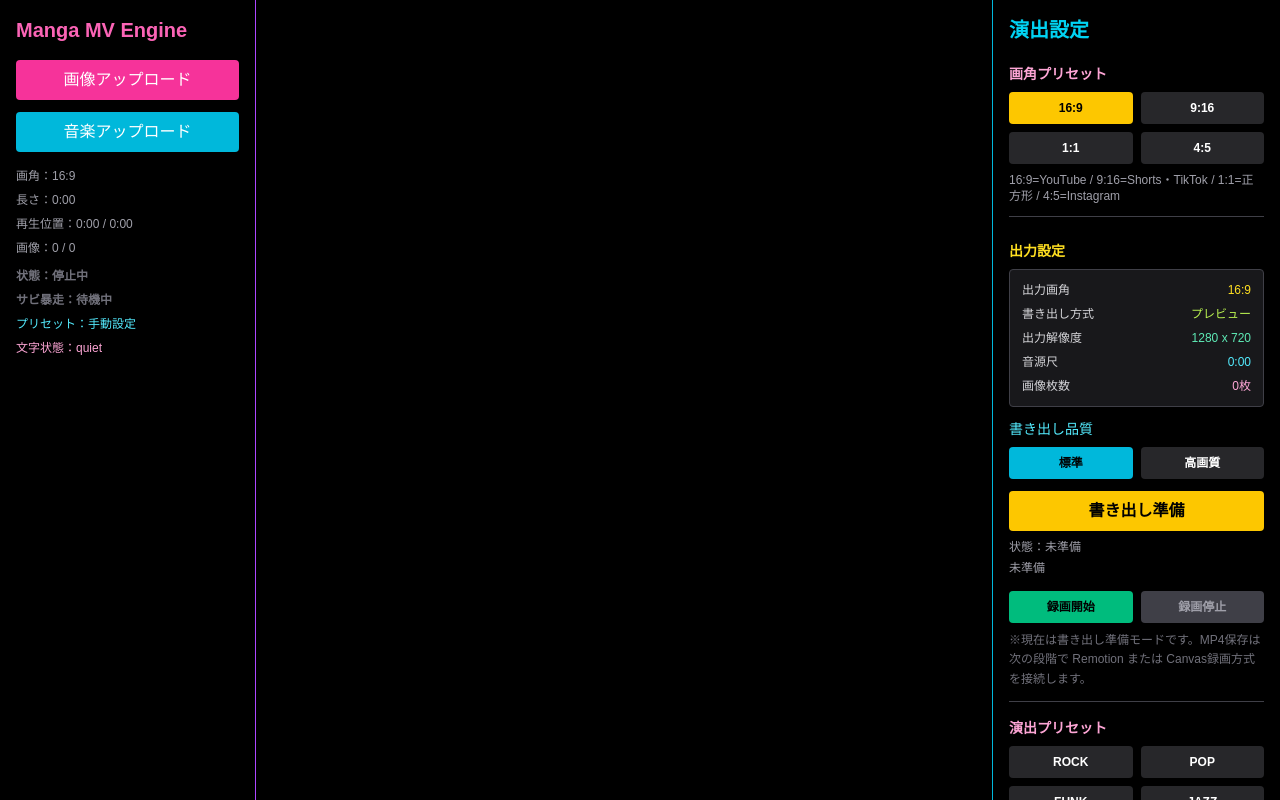
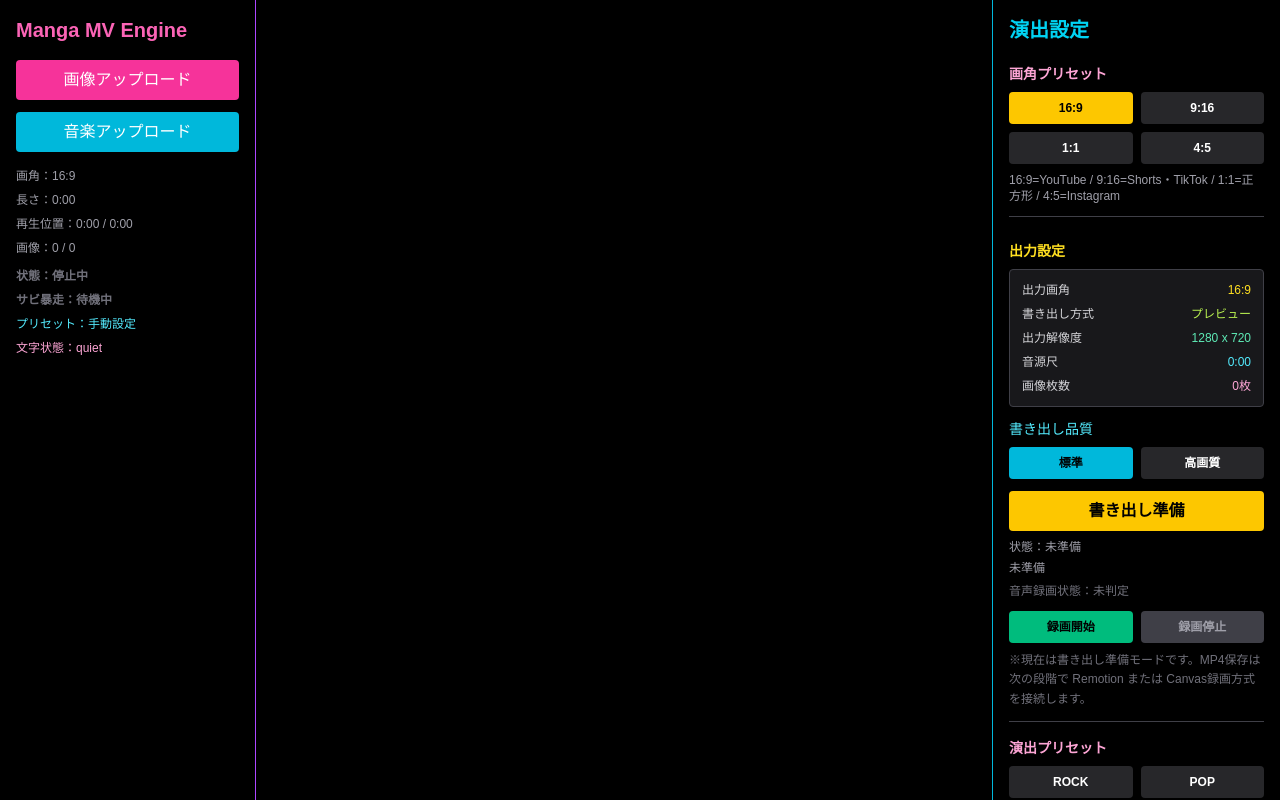
Before and after one commit to utugorou/manga-mv-engine, a Next.js app: page / in a window 1280 px wide. Shown: the top 800 px of the page. Built offline with nearby package versions, Linux system fonts and the light colour scheme.

Commit message:
Resolve PR12 recording conflicts with main-aligned audio WebM integration

```diff
--- a/app/page.tsx
+++ b/app/page.tsx
@@ -75,6 +75,9 @@ export default function Home() {
   const [exportMessage, setExportMessage] = useState("未準備");
   const [isRecording, setIsRecording] = useState(false);
   const [recordedVideoUrl, setRecordedVideoUrl] = useState<string | null>(null);
+  const [exportAudioStatus, setExportAudioStatus] = useState<
+    "with-audio" | "video-only" | "unknown"
+  >("unknown");
 
   const [showBubble, setShowBubble] = useState(false);
   const [bubbleText, setBubbleText] = useState("ここにセリフ");
@@ -720,6 +723,7 @@ export default function Home() {
       recorder.start();
 
       setIsRecording(true);
+      setExportAudioStatus(hasAudio ? "with-audio" : "video-only");
       setExportStatus("recording");
       setExportMessage(
         hasAudio
@@ -1087,6 +1091,7 @@ export default function Home() {
             handleStopRecording={handleStopRecording}
             isRecording={isRecording}
             recordedVideoUrl={recordedVideoUrl}
+            exportAudioStatus={exportAudioStatus}
             formatTime={formatTime}
           />
 
--- a/src/components/ExportPanel.tsx
+++ b/src/components/ExportPanel.tsx
@@ -22,6 +22,7 @@ type ExportPanelProps = {
   handleStopRecording: () => void;
   isRecording: boolean;
   recordedVideoUrl: string | null;
+  exportAudioStatus: "with-audio" | "video-only" | "unknown";
   formatTime: (time: number) => string;
 };
 
@@ -39,6 +40,7 @@ export default function ExportPanel({
   handleStopRecording,
   isRecording,
   recordedVideoUrl,
+  exportAudioStatus,
   formatTime,
 }: ExportPanelProps) {
   const resolution = getExportResolution(aspectRatio, exportQuality);
@@ -111,6 +113,14 @@ export default function ExportPanel({
         状態：{getExportStatusLabel(exportStatus)}
       </p>
       <p className="text-xs text-zinc-400 mt-1 leading-relaxed">{exportMessage}</p>
+      <p className="text-xs text-zinc-500 mt-1">
+        音声録画状態：
+        {exportAudioStatus === "with-audio"
+          ? "音声付き"
+          : exportAudioStatus === "video-only"
+            ? "映像のみ（環境非対応または音声トラックなし）"
+            : "未判定"}
+      </p>
 
       <div className="grid grid-cols-2 gap-2 mt-3">
         <button
--- a/src/lib/canvasRecorder.ts
+++ b/src/lib/canvasRecorder.ts
@@ -51,17 +51,10 @@ export const drawTextOverlay = (
   ctx.fillText(text, x, y);
 };
 
-const createComposedStream = (
-  canvas: HTMLCanvasElement,
-  fps: number,
+export const getAudioStreamFromElement = (
   audioElement?: HTMLAudioElement | null
-): { stream: MediaStream; hasAudio: boolean } => {
-  const canvasStream = canvas.captureStream(fps);
-  const composedStream = new MediaStream(canvasStream.getVideoTracks());
-
-  if (!audioElement) {
-    return { stream: composedStream, hasAudio: false };
-  }
+): MediaStream | null => {
+  if (!audioElement) return null;
 
   const capture = (audioElement as HTMLAudioElement & {
     mozCaptureStream?: () => MediaStream;
@@ -72,18 +65,29 @@ const createComposedStream = (
       captureStream?: () => MediaStream;
     }).mozCaptureStream;
 
-  if (!capture) {
+  if (!capture) return null;
+
+  try {
+    return capture.call(audioElement);
+  } catch {
+    return null;
+  }
+};
+
+export const combineCanvasAndAudioStreams = (
+  canvasStream: MediaStream,
+  audioStream?: MediaStream | null
+): { stream: MediaStream; hasAudio: boolean } => {
+  const composedStream = new MediaStream(canvasStream.getVideoTracks());
+
+  if (!audioStream) {
     return { stream: composedStream, hasAudio: false };
   }
 
-  try {
-    const audioStream = capture.call(audioElement);
-    const audioTracks = audioStream.getAudioTracks();
-    audioTracks.forEach((track) => composedStream.addTrack(track));
-    return { stream: composedStream, hasAudio: audioTracks.length > 0 };
-  } catch {
-    return { stream: composedStream, hasAudio: false };
-  }
+  const audioTracks = audioStream.getAudioTracks();
+  audioTracks.forEach((track) => composedStream.addTrack(track));
+
+  return { stream: composedStream, hasAudio: audioTracks.length > 0 };
 };
 
 export const startCanvasRecording = (
@@ -91,7 +95,9 @@ export const startCanvasRecording = (
   fps: number,
   audioElement?: HTMLAudioElement | null
 ): { recorder: MediaRecorder; hasAudio: boolean } => {
-  const { stream, hasAudio } = createComposedStream(canvas, fps, audioElement);
+  const canvasStream = canvas.captureStream(fps);
+  const audioStream = getAudioStreamFromElement(audioElement);
+  const { stream, hasAudio } = combineCanvasAndAudioStreams(canvasStream, audioStream);
 
   const mimeType = MediaRecorder.isTypeSupported("video/webm;codecs=vp9")
     ? "video/webm;codecs=vp9"
```
